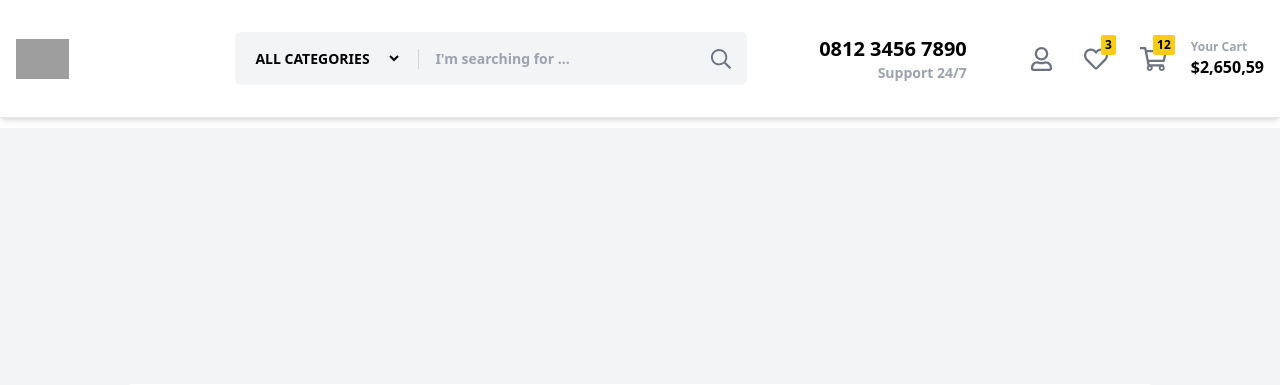
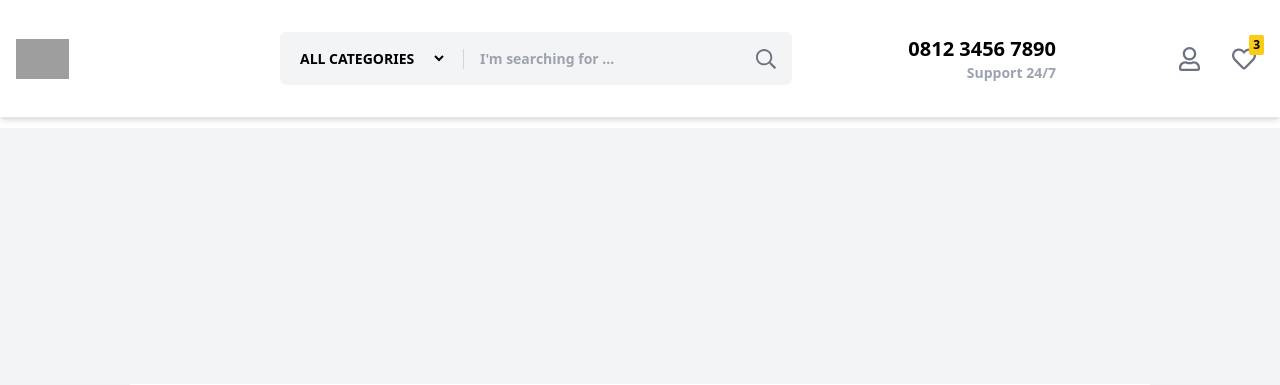
Before and after one commit to A04-2024/furnico, a Django app: page /create_category in a window 1280 px wide. Shown: the top 385 px of the page. Run offline with Django 4.2, Linux system fonts and the light colour scheme; some libraries are stand-ins or nearby versions; grey boxes are pictures that could not be loaded.

Commit message:
edit navbar

```diff
--- a/show_products/templates/main.html
+++ b/show_products/templates/main.html
@@ -16,7 +16,7 @@
 
 
 
-<div class="flex flex-col p-8">
+<div class="flex flex-col p-8 my-32">
     <div class="py-8">
         <article x-data="slider" class="relative w-full flex flex-shrink-0 overflow-hidden shadow-2xl">
 
--- a/templates/navbar.html
+++ b/templates/navbar.html
@@ -6,7 +6,9 @@
 
       <!-- logo -->
       <div class="mr-auto md:w-48 flex-shrink-0">
-        <img src="https://d2xjmi1k71iy2m.cloudfront.net/dairyfarm/id/logos/IKEA_logo.svg" class="h-8 md:h-10" alt="">
+        <a href="{% url 'show_products:show_main' %}">
+          <img src="https://d2xjmi1k71iy2m.cloudfront.net/dairyfarm/id/logos/IKEA_logo.svg" class="h-8 md:h-10" alt="">
+        </a>
       </div>
 
       <!-- search -->
@@ -41,20 +43,11 @@
               <svg class="h-9 lg:h-10 p-2 text-gray-500" aria-hidden="true" focusable="false" data-prefix="far" data-icon="heart" role="img" xmlns="http://www.w3.org/2000/svg" viewBox="0 0 512 512" class="svg-inline--fa fa-heart fa-w-16 fa-9x"><path fill="currentColor" d="M458.4 64.3C400.6 15.7 311.3 23 256 79.3 200.7 23 111.4 15.6 53.6 64.3-21.6 127.6-10.6 230.8 43 285.5l175.4 178.7c10 10.2 23.4 15.9 37.6 15.9 14.3 0 27.6-5.6 37.6-15.8L469 285.6c53.5-54.7 64.7-157.9-10.6-221.3zm-23.6 187.5L259.4 430.5c-2.4 2.4-4.4 2.4-6.8 0L77.2 251.8c-36.5-37.2-43.9-107.6 7.3-150.7 38.9-32.7 98.9-27.8 136.5 10.5l35 35.7 35-35.7c37.8-38.5 97.8-43.2 136.5-10.6 51.1 43.1 43.5 113.9 7.3 150.8z"></path></svg>
             </a>
           </li>
-          <li class="ml-2 lg:ml-4 relative inline-block">
-            <a class="" href="">
-              <div class="absolute -top-1 right-0 z-10 bg-yellow-400 text-xs font-bold px-1 py-0.5 rounded-sm">12</div>
-              <svg class="h-9 lg:h-10 p-2 text-gray-500" aria-hidden="true" focusable="false" data-prefix="far" data-icon="shopping-cart" role="img" xmlns="http://www.w3.org/2000/svg" viewBox="0 0 576 512" class="svg-inline--fa fa-shopping-cart fa-w-18 fa-9x"><path fill="currentColor" d="M551.991 64H144.28l-8.726-44.608C133.35 8.128 123.478 0 112 0H12C5.373 0 0 5.373 0 12v24c0 6.627 5.373 12 12 12h80.24l69.594 355.701C150.796 415.201 144 430.802 144 448c0 35.346 28.654 64 64 64s64-28.654 64-64a63.681 63.681 0 0 0-8.583-32h145.167a63.681 63.681 0 0 0-8.583 32c0 35.346 28.654 64 64 64 35.346 0 64-28.654 64-64 0-18.136-7.556-34.496-19.676-46.142l1.035-4.757c3.254-14.96-8.142-29.101-23.452-29.101H203.76l-9.39-48h312.405c11.29 0 21.054-7.869 23.452-18.902l45.216-208C578.695 78.139 567.299 64 551.991 64zM208 472c-13.234 0-24-10.766-24-24s10.766-24 24-24 24 10.766 24 24-10.766 24-24 24zm256 0c-13.234 0-24-10.766-24-24s10.766-24 24-24 24 10.766 24 24-10.766 24-24 24zm23.438-200H184.98l-31.31-160h368.548l-34.78 160z"></path></svg>
-            </a>
-          </li>
+
         </ul>
       </nav>
 
-      <!-- cart count -->
-      <div class="ml-4 hidden sm:flex flex-col font-bold">
-        <span class="text-xs text-gray-400">Your Cart</span>
-        <span>$2,650,59</span>
-      </div>
+
     </div>
 
     <hr>
```
Also changed, not shown: db.sqlite3.
